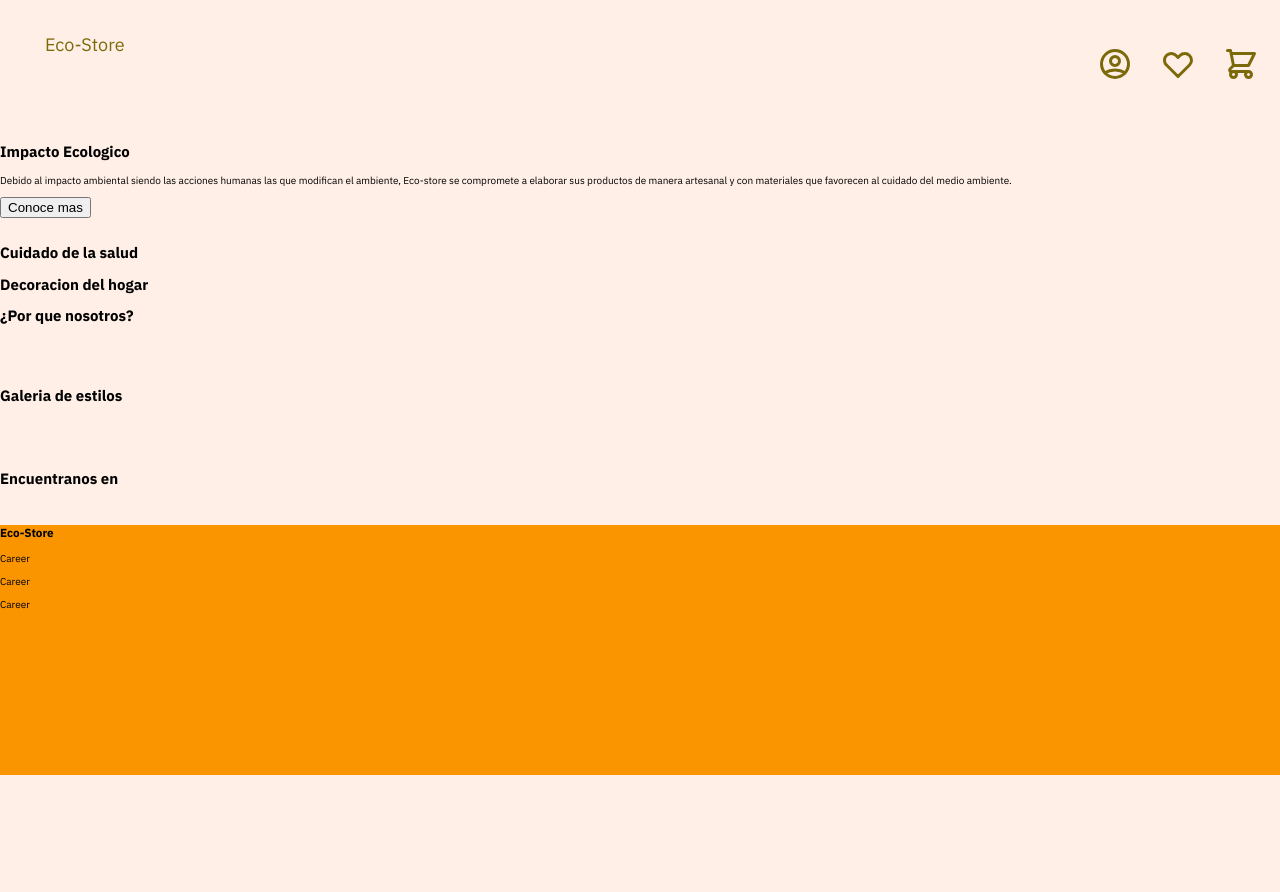
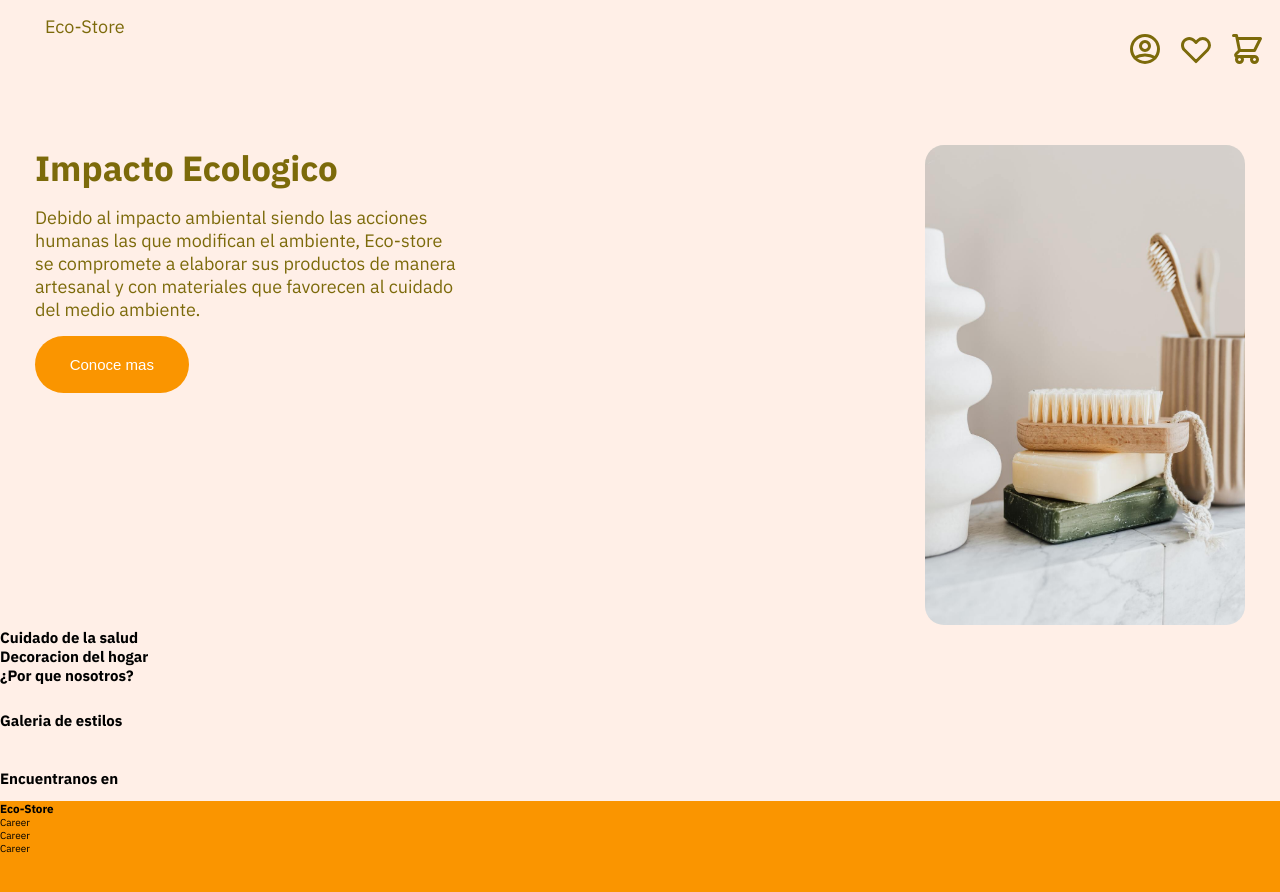
Before and after one commit to RicardoColladoRothschild/eco-stpre.github.io, a plain HTML site: page eco-Store/index.html in a window 1280 px wide. Before the commit the page ends 800 px from the top, so only its background shows below. Drawn offline with Linux system fonts and the light colour scheme; a web font is replaced by a local one.

Commit message:
add main section

```diff
--- a/eco-Store/css/scss/main.scss
+++ b/eco-Store/css/scss/main.scss
@@ -3,9 +3,19 @@ $secondary-color:#FFDAC6;
 $tertiary-color:#BABD8D;
 $primary-text-color:#7C6A0A;
 $font-stack1: 'IBM Plex Sans', sans-serif;
+$paragraph-size:1.8rem;
+$backgroundColor:#FA9500;
+
+
 
 html{
     font-size:62.5%;
+}
+
+*{
+    box-sizing: border-box;
+    padding:0px;
+    margin:0px;
 }
 body{
     margin:0;
@@ -22,10 +32,10 @@ nav{
     justify-content:space-between;
     color:$primary-text-color;
     padding:15px;
-
+    margin-bottom:45px;
     /*Uso de nesting*/
     p{
-        font-size:1.8rem;
+        font-size:$paragraph-size;
         padding-left:30px;
     }
     .icons{
@@ -38,10 +48,50 @@ nav{
     }
 }
 
+article{
+    width:auto;
+    display:flex;
+    padding-left:35px;
+    padding-right:35px;
+    justify-content:space-between;
+    color:$primary-text-color;
+
+    .impact-section{
+        display:flex;
+        flex-direction:column;
+        gap:15px;
+    }
 
 
+    h1{
+        font-size:3.5rem;
+
+    }
+    p{
+        font-size:$paragraph-size;
+    }
+
+    button{
+        width:12vw;
+        background-color:$backgroundColor;
+        border-style:none;
+        padding:20px;
+        border-radius:35px;
+        color:white;
+        font-size:1.5rem;
+        font-weight:500;
+
+    }
+    .image-section{
+     img{
+            width:25vw;
+            border-radius: 19px;;
+        }
+    }
+}
+
 footer{
-    $backgroundColor:#FA9500;
+
     background-color:$backgroundColor;
     width:100%;
     height:250px;
--- a/eco-Store/index.html
+++ b/eco-Store/index.html
@@ -37,11 +37,15 @@
         <article>
             <div class="impact-section">
                 <h1>Impacto Ecologico</h1>
-                <p>Debido al impacto ambiental siendo las acciones humanas las que  modifican el ambiente, Eco-store se compromete a elaborar sus productos de manera artesanal y con materiales que favorecen al cuidado del medio ambiente.</p>
+                <p>Debido al impacto ambiental siendo las acciones<br>
+                 humanas las que  modifican el ambiente, Eco-store<br>
+                  se compromete a elaborar sus productos de manera<br>
+                   artesanal y con materiales que favorecen al cuidado<br>
+                    del medio ambiente.</p>
                 <button>Conoce mas</button>
             </div>
             <div class="image-section">
-                <img src="" alt="">
+                <img src="./img/main.jpg" alt="">
             </div>
         </article>
         <section class="product-section">
```
Also changed, not shown: eco-Store/css/css/main.css.
